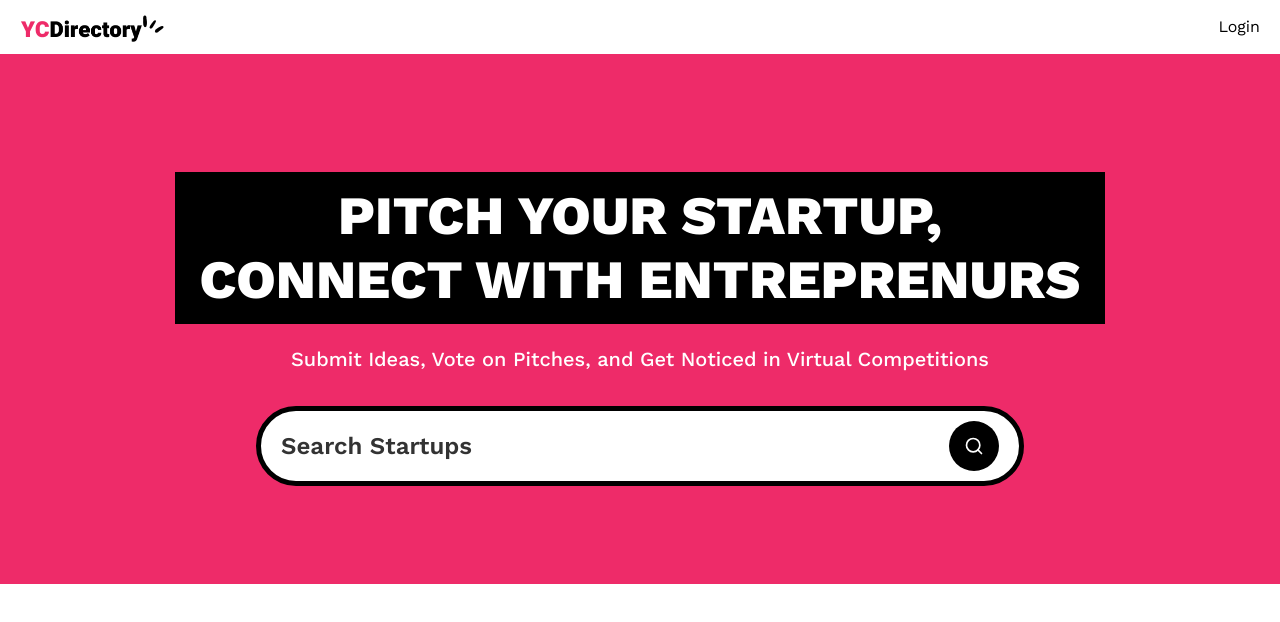
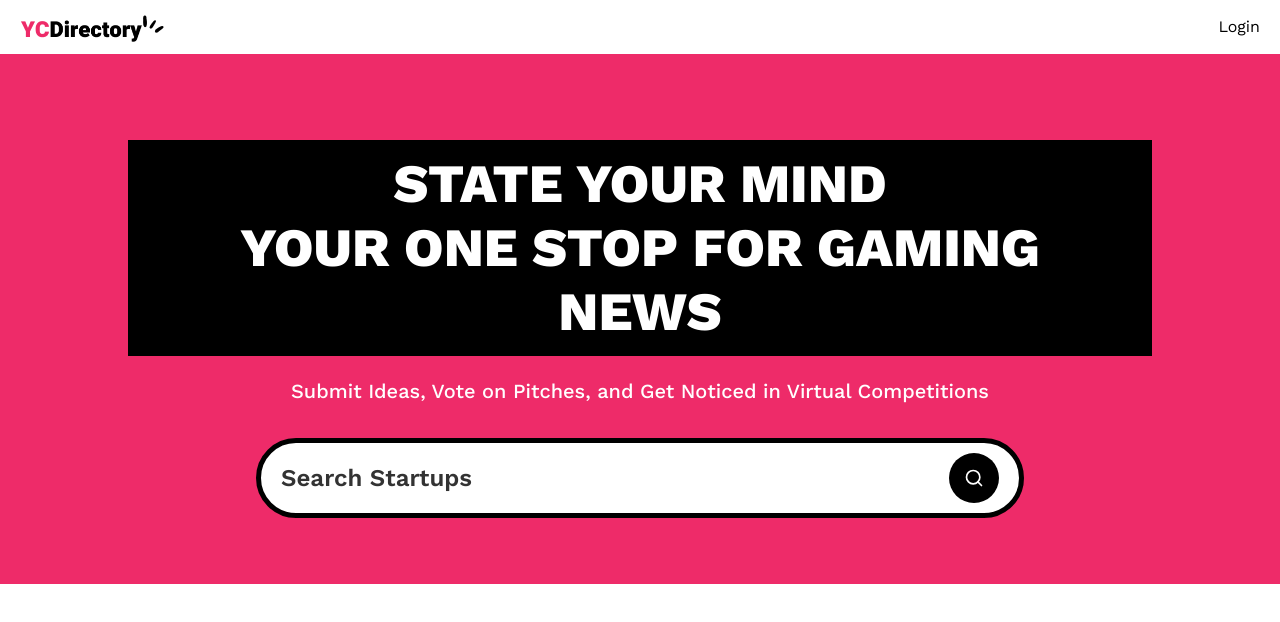
Before and after one commit to Eric-Mai-25/NextDeploy, a Next.js app: page / in a window 1280 px wide. Shown: the top 622 px of the page. Built offline with nearby package versions, Linux system fonts and the light colour scheme; no server answers.

Commit message:
convert to my own website

```diff
--- a/app/(root)/page.tsx
+++ b/app/(root)/page.tsx
@@ -9,7 +9,7 @@ export default async function Home({searchParams}: {
   return (
     <>
       <section className="pink_container">
-        <h1 className="heading">Pitch Your Startup,<br /> Connect With Entreprenurs</h1>
+        <h1 className="heading">State your mind<br /> Your One stop for gaming news</h1>
         <p className="sub-heading !max-w-3xl"> Submit Ideas, Vote on Pitches, and Get Noticed in Virtual Competitions</p>
         <SearchForm query={query}/>
       </section>
```
